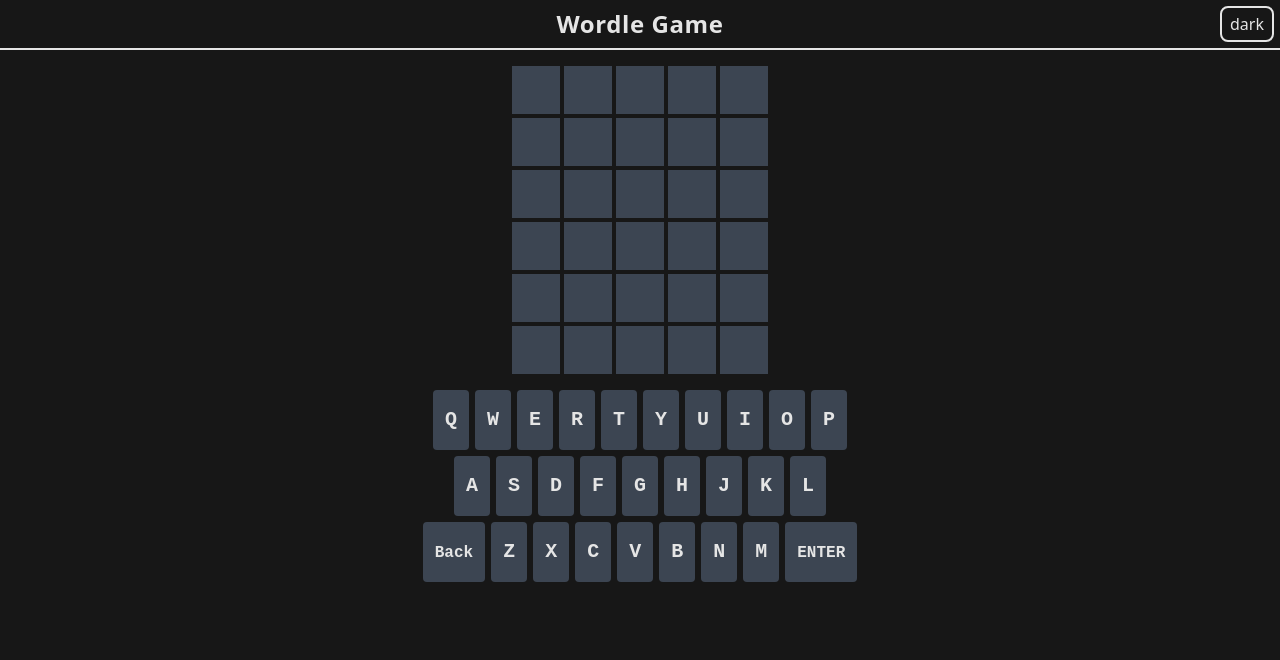
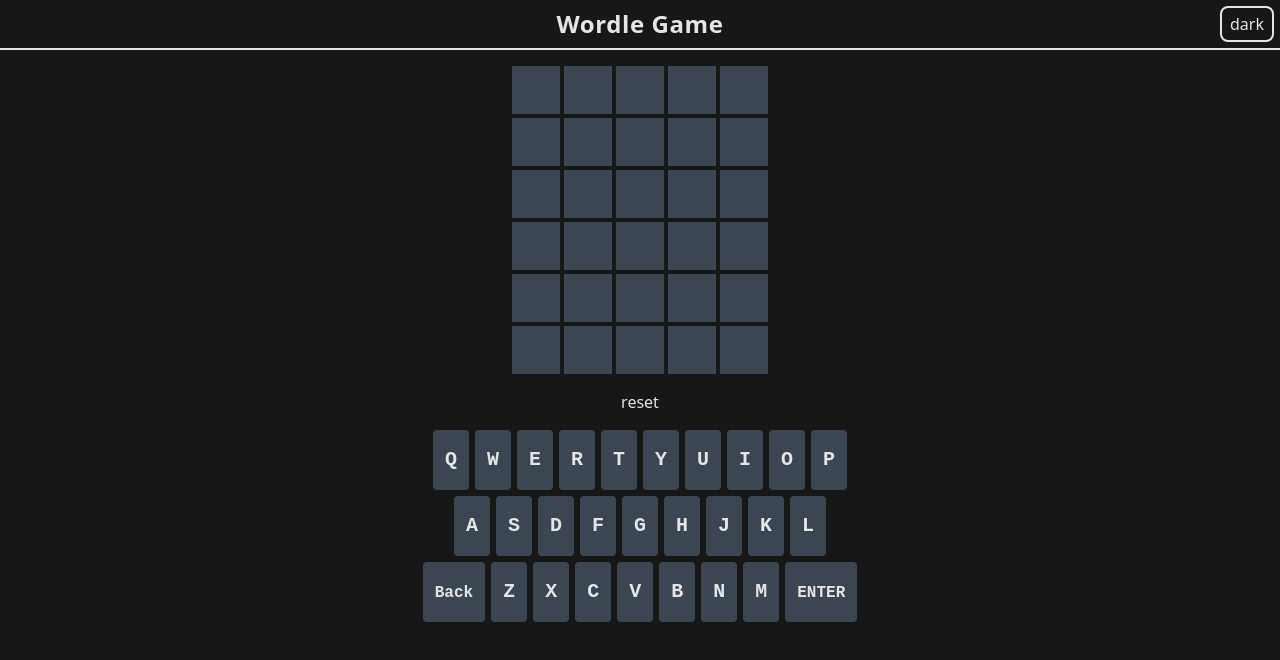
Before and after one commit to gitzein/wordle-game, a React (Vite) app: page / in a window 1280 px wide. Shown: the top 660 px of the page. Built offline with nearby package versions, Linux system fonts and the light colour scheme; a web font is replaced by a local one.

Commit message:
refactor and adding reset functionality

```diff
--- a/src/App.tsx
+++ b/src/App.tsx
@@ -5,6 +5,8 @@ import Keyboard from "./components/keyboard/keyboard";
 import { useThemeStore } from "./lib/store/useThemeStore";
 import { useUserInputStore } from "./lib/store/useUserInputStore";
 import { isValidWord, throttle } from "./lib/utils";
+import { useWordStore } from "./lib/store/useWordStore";
+import { USED_LETTERS } from "./lib/constants";
 
 function App() {
   const theme = useThemeStore((state) => state.theme);
@@ -12,7 +14,13 @@ function App() {
   const backspace = useUserInputStore((state) => state.backspace);
   const setAttempt = useUserInputStore((state) => state.setAttempt);
   const attempt = useUserInputStore((state) => state.attempt);
+  const clearInput = useUserInputStore((state) => state.clearInput);
   const inputRef = useRef<string>("");
+  const newWord = useWordStore((state) => state.newWord);
+  const word = useWordStore((state) => state.word);
+  const resetUserInputStore = useUserInputStore(
+    (state) => state.resetUserInputStore,
+  );
 
   const handleSubmit = useCallback((text: string) => {
     text = text.toLowerCase();
@@ -21,8 +29,15 @@ function App() {
       return alert("Not a valid word");
     }
     setAttempt();
+    clearInput();
     inputRef.current = "";
   }, []);
+
+  const handleReset = useCallback(() => {
+    resetUserInputStore();
+    newWord();
+    USED_LETTERS.clear();
+  }, [resetUserInputStore, newWord]);
 
   const throttledSubmit = throttle(() => handleSubmit(inputRef.current), 1000);
 
@@ -57,9 +72,21 @@ function App() {
       <div
         className={`${theme} flex min-h-screen flex-col items-center gap-4 bg-neutral-200 text-neutral-900 dark:bg-neutral-900 dark:text-neutral-200`}
       >
-        <Header />
-        <Board attempt={attempt} />
-        <Keyboard attempt={attempt} handleClick={handleClick} />
+        <Header key={word + "board"} />
+        <Board />
+        <button
+          type="button"
+          onClick={handleReset}
+          disabled={attempt === 0}
+          className="cursor-pointer"
+        >
+          reset
+        </button>
+        <Keyboard
+          key={word + "keyboard"}
+          attempt={attempt}
+          handleClick={handleClick}
+        />
       </div>
     </>
   );
--- a/src/components/board/board.tsx
+++ b/src/components/board/board.tsx
@@ -1,20 +1,27 @@
 import { useId } from "react";
 import { ATTEMPT_AMOUNT } from "../../lib/constants";
 import Tiles from "./tiles";
+import { useUserInputStore } from "../../lib/store/useUserInputStore";
+import { useWordStore } from "../../lib/store/useWordStore";
 
 type PropsType = {
-  attempt: number;
+  // attempt: number;
 };
 
-function Board({ attempt }: PropsType) {
-  const keyId = useId();
-
+function Board({}: PropsType) {
+  const attempt = useUserInputStore((state) => state.attempt);
+  const word = useWordStore((state) => state.word);
   return (
     <div className="flex flex-col gap-1">
       {Array(ATTEMPT_AMOUNT)
         .fill(0)
         .map((_v, i) => (
-          <Tiles key={keyId + i} attempt={attempt} index={i} />
+          <Tiles
+            key={word + i}
+            attempt={attempt}
+            active={attempt === i}
+            index={i}
+          />
         ))}
     </div>
   );
--- a/src/components/board/tiles.tsx
+++ b/src/components/board/tiles.tsx
@@ -1,35 +1,36 @@
-import { useCallback, useEffect, useId, useState } from "react";
-import { useUserInputStore } from "../../lib/store/useUserInputStore";
-import Tile from "./tile";
-import { checkAnswer } from "../../lib/utils";
-import { useWordStore } from "../../lib/store/useWordStore";
-import type { GuessedStatusType } from "../../lib/types";
+import { useCallback, useEffect, useId, useRef, useState } from "react";
 import {
   BASE_ANIMATION_DELAY,
   USED_LETTERS,
   WORDLE_LENGTH,
 } from "../../lib/constants";
+import { useUserInputStore } from "../../lib/store/useUserInputStore";
+import { useWordStore } from "../../lib/store/useWordStore";
+import type { GuessedStatusType } from "../../lib/types";
+import { checkAnswer } from "../../lib/utils";
+import Tile from "./tile";
 
 type PropsType = {
   attempt: number;
   index: number;
+  active: boolean;
 };
 
 const initTilesStats: GuessedStatusType[] = Array(WORDLE_LENGTH[5]).fill(
   "unused",
 );
 
-function Tiles({ attempt, index }: PropsType) {
-  const [active, setActive] = useState(false);
+function Tiles({ attempt, index, active }: PropsType) {
   const [tilesStats, setTilesStats] =
     useState<GuessedStatusType[]>(initTilesStats);
   const [text, setText] = useState("");
-  const clearInput = useUserInputStore((state) => state.clearInput);
   const keyId = useId();
   const input = useUserInputStore((state) => state.input);
   const word = useWordStore((state) => state.word);
+  const textRef = useRef<string>("");
 
-  const updateTilesStats = useCallback(() => {
+  const updateTilesStats = useCallback(
+    (text: string) => {
       const newLettersStats = checkAnswer(text, word);
       for (let i = 0; i < text.length; i++) {
         USED_LETTERS.set(text[i].toLowerCase(), newLettersStats[i]);
@@ -40,6 +41,7 @@ function Tiles({ attempt, index }: PropsType) {
         );
       });
       const win = newLettersStats.every((v) => v === "correct");
+      console.log(newLettersStats);
       if (win) {
         setTimeout(
           () => {
@@ -48,24 +50,22 @@ function Tiles({ attempt, index }: PropsType) {
           BASE_ANIMATION_DELAY * (WORDLE_LENGTH[5] + 2),
         );
       }
-    console.log(text, word);
-  }, [text, word]);
+
+      // console.log(text, word);
+    },
+    [word, checkAnswer],
+  );
 
   useEffect(() => {
-    if (attempt === index) {
-      setActive(true);
-      clearInput();
-    } else {
-      setActive(false);
-    }
     if (attempt === index + 1) {
-      updateTilesStats();
+      updateTilesStats(textRef.current);
     }
   }, [attempt, index]);
 
   useEffect(() => {
     if (active) {
       setText(input);
+      textRef.current = input;
     }
   }, [input, active]);
 
--- a/src/components/keyboard/keys.tsx
+++ b/src/components/keyboard/keys.tsx
@@ -1,8 +1,7 @@
 import { useEffect, useState } from "react";
-import { useUserInputStore } from "../../lib/store/useUserInputStore";
+import { USED_LETTERS } from "../../lib/constants";
 import type { GuessedStatusType } from "../../lib/types";
 import Key from "./key";
-import { USED_LETTERS } from "../../lib/constants";
 
 //NOTE : attempt props just to trigger re-render & update each key's status (avoiding changing the key of this component since it will recreate new component and makes the transition-colors on 'Key' component won't happen)
 type PropsType = {
--- a/src/lib/constants.ts
+++ b/src/lib/constants.ts
@@ -1,3 +1,4 @@
+import type { GuessedStatusType } from "./types";
 import { WORDS } from "./words";
 
 export const DISPLAY_KEYS = [
@@ -39,7 +40,7 @@ export const DISPLAY_KEYS = [
 
 export const VALID_WORDS = new Set(WORDS);
 
-export const USED_LETTERS = new Map();
+export const USED_LETTERS = new Map<string, GuessedStatusType>();
 
 export const ATTEMPT_AMOUNT = 6;
 
--- a/src/lib/store/useUserInputStore.ts
+++ b/src/lib/store/useUserInputStore.ts
@@ -6,10 +6,11 @@ type UserInputType = {
   backspace: () => void;
   clearInput: () => void;
   attempt: number;
-  setAttempt: () => void;
+  setAttempt: (num?: number) => void;
+  resetUserInputStore: () => void;
 };
 
-export const useUserInputStore = create<UserInputType>()((set) => ({
+export const useUserInputStore = create<UserInputType>()((set, get, store) => ({
   input: "",
   attempt: 0,
   setInput: (letter) =>
@@ -18,6 +19,8 @@ export const useUserInputStore = create<UserInputType>()((set) => ({
     set((state) => ({
       input: state.input.slice(0, state.input.length - 1),
     })),
-  setAttempt: () => set((state) => ({ attempt: state.attempt + 1 })),
+  setAttempt: (num?: number) =>
+    set((state) => ({ attempt: num ? num : state.attempt + 1 })),
   clearInput: () => set(() => ({ input: "" })),
+  resetUserInputStore: () => set(store.getInitialState()),
 }));
--- a/src/lib/utils.ts
+++ b/src/lib/utils.ts
@@ -49,7 +49,6 @@ export function isValidWord(word: string) {
 
 export const throttle = (callback: (...args: any[]) => void, delay: number) => {
   let isWaiting = false;
-  console.log(isWaiting, delay);
 
   return (...args: any[]) => {
     if (isWaiting) {
```
Lines whose indentation alone changed are shown as unchanged.
